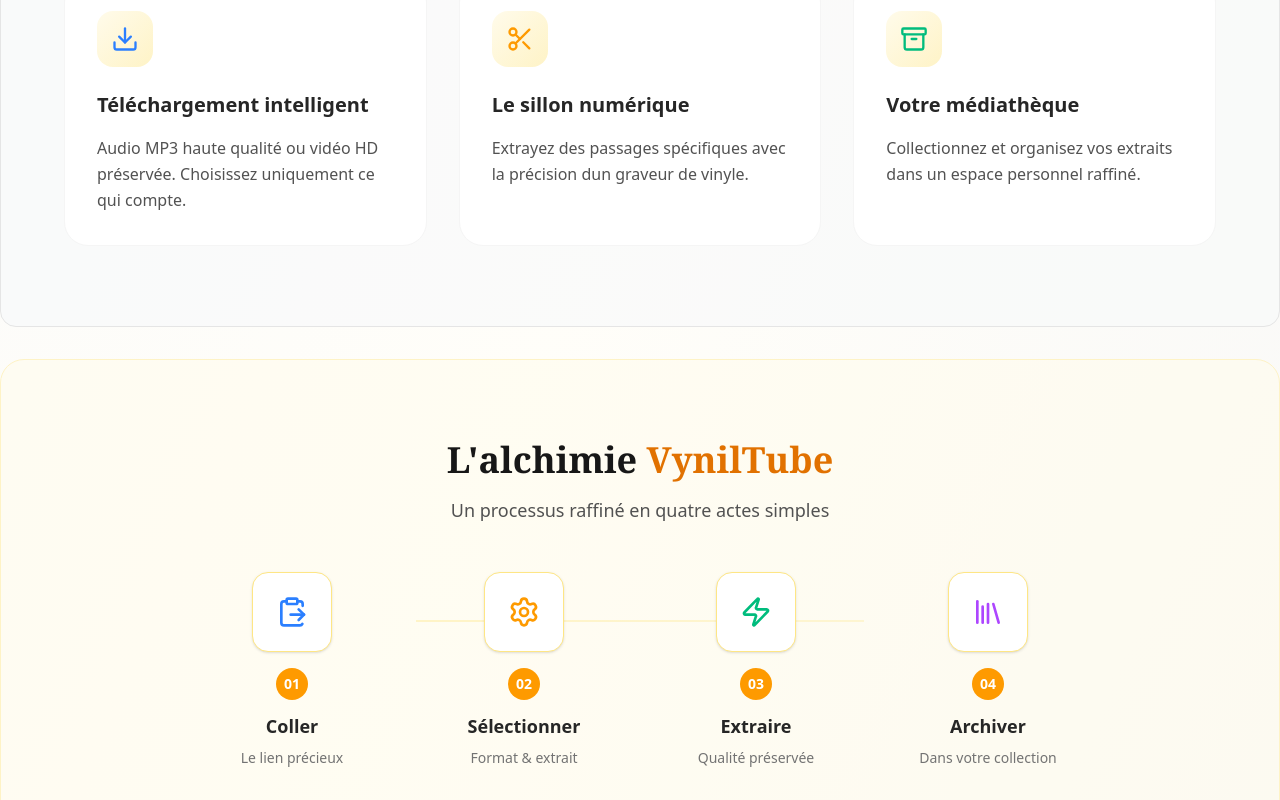
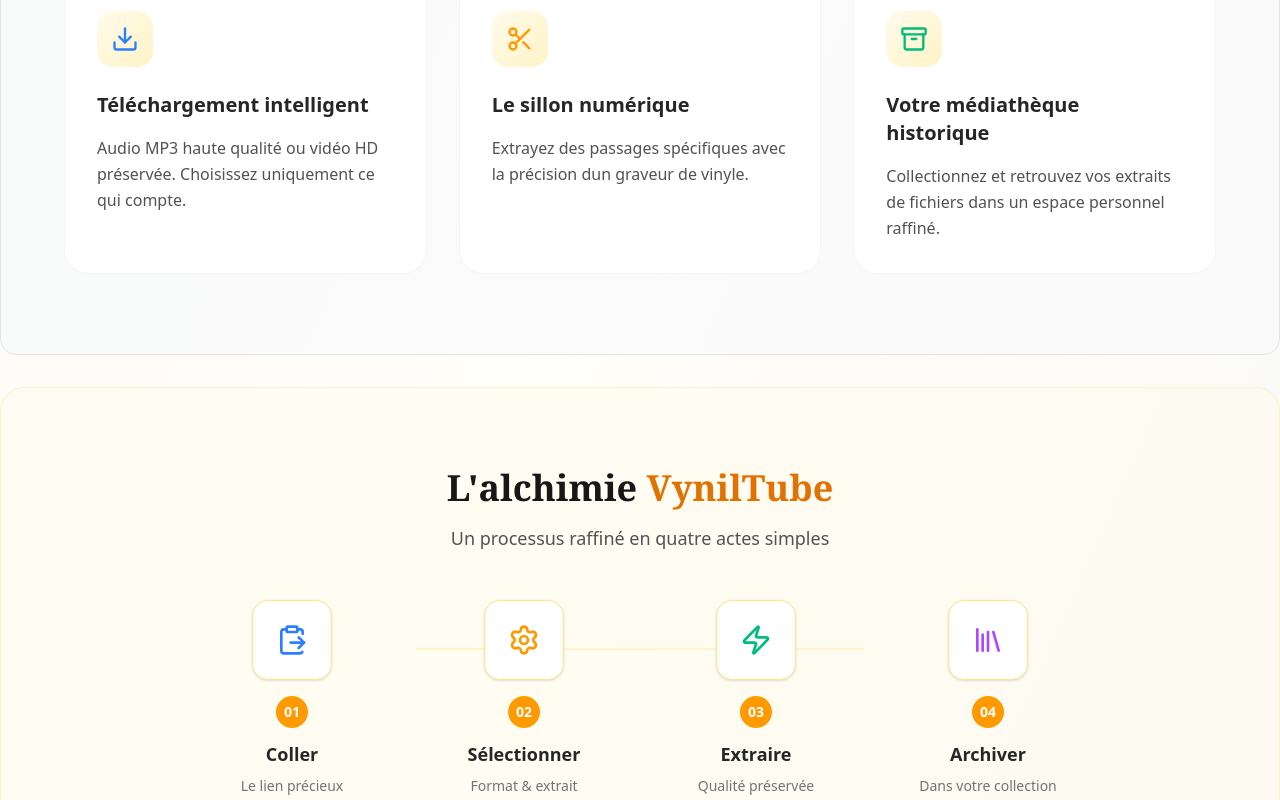
Before and after one commit to Bestbeedev/vinyltube, a Next.js app: page / in a window 1280 px wide. Shown: the part 1260-2060 px from the top of the page. Built offline with nearby package versions, Linux system fonts and the light colour scheme; a web font is replaced by a local one.

Commit message:
Landing page fix error

```diff
--- a/app/page.tsx
+++ b/app/page.tsx
@@ -284,8 +284,8 @@
                             },
                             {
                                 icon: Archive,
-                                title: 'Votre médiathèque',
-                                description: 'Collectionnez et organisez vos extraits dans un espace personnel raffiné.',
+                                title: 'Votre médiathèque historique',
+                                description: 'Collectionnez et retrouvez vos extraits de fichiers dans un espace personnel raffiné.',
                                 color: 'text-emerald-500 dark:text-emerald-400'
                             }
                         ].map((feature, index) => (
@@ -365,7 +365,7 @@
                             {
                                 step: '04',
                                 title: 'Archiver',
-                                desc: 'Dans votre collection',
+                                desc: 'Dans votre collection historique',
                                 icon: Library,
                                 color: 'text-purple-500'
                             }
```
